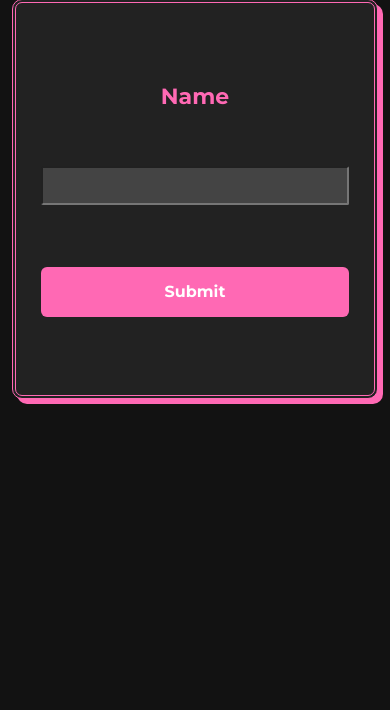
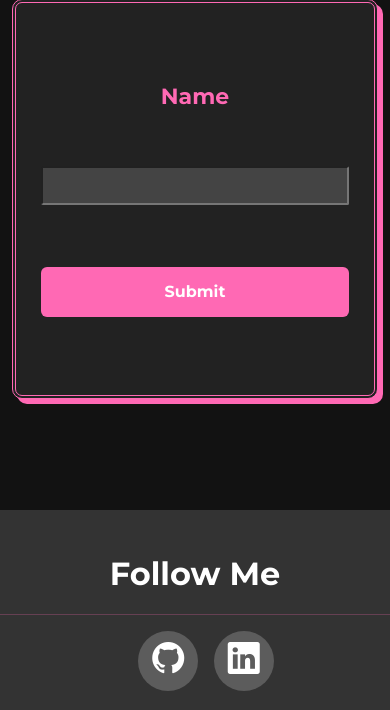
Before and after one commit to jaydeep080805/ToDoey, a Flask app: page /change_name in a window 390 px wide. Shown: the part 202-912 px from the top of the page. Before the commit the page ends 606 px from the top, so only its background shows below. Run offline with Flask 3, Linux system fonts and the light colour scheme; the visitor is signed in with stand-in values (Sample User, id 1); parts of the project's set-up code (start-up, migrations or seed data) failed here and were passed over; some libraries are stand-ins or nearby versions.

Commit message:
made footer stick to the bottom regardless of page, and added styling to the contact message box

```diff
--- a/ToDoey/static/css/styles.css
+++ b/ToDoey/static/css/styles.css
@@ -14,7 +14,11 @@
   --form-background: #222; /* Background color of forms */
 
   /* Task Card Hover Color */
-    --task-card-hover: rgb(246, 84, 225); /* Task card background color on hover */
+  --task-card-hover: rgb(
+    246,
+    84,
+    225
+  ); /* Task card background color on hover */
 
   /* Background Color */
   --background-col: #121212; /* Page background color */
@@ -26,6 +30,11 @@ body {
   color: var(--pink);
   font-family: "Montserrat", sans-serif;
   accent-color: var(--pink);
+  margin: 0;
+  padding: 0;
+  display: flex;
+  flex-direction: column;
+  min-height: 100vh;
 }
 
 /* Flash Messages Styles */
@@ -118,14 +127,14 @@ body {
 }
 
 #ToDoey::after {
-    content: '';
+  content: "";
   position: absolute;
   top: 50%; /* Adjust this as needed */
   left: 0;
   width: 0;
   height: 2px; /* Adjust thickness of the line */
   background: var(--pink); /* Color of the strikethrough */
-    animation: strikethrough 1s ease forwards;
+  animation: strikethrough 1s ease-in-out forwards;
 }
 
 /* Form Card Styles */
@@ -181,7 +190,7 @@ body {
 
 .btn:hover {
   background-color: var(--pink-hover);
-    color: #121212;
+  color: #383838;
 }
 
 /* the form in change_password.html */
@@ -324,68 +333,6 @@ body {
   margin: 12px 0;
 }
 
-/* footer (: */
-footer {
-    background-color: var(--grey-navbar);
-    bottom: 0;
-    width: 100%;
-    min-height: 20rem;
-}
-
-.footer-list-title {
-    font-size: 2rem;
-    color: white;
-}
-
-.footer-container {
-    display: grid;
-    grid-template-columns: repeat(4, 3fr);
-}
-
-.footer-col {
-    display: flex;
-    justify-content: center;
-    flex-direction: column;
-    align-items: center;
-    margin-top: 10%;
-    text-align: left;
-}
-
-.footer-col hr {
-    width: 35%;
-    transform: translate(20px, -16px);
-}
-
-.footer-list-item {
-    color: rgb(170, 170, 170);
-    width: min-content;
-    transition: ease 0.3s;
-    cursor: pointer;
-}
-
-.footer-list-item:hover {
-    transform: translate(10px, 0);
-    color: white;
-}
-
-ul .bi {
-    display: inline-block;
-    height: 40px;
-    width: 40px;
-    background-color: rgba(255, 255, 255, 0.2);
-    margin: 0 10px 10px 0;
-    text-align: center;
-    line-height: 40px;
-    border-radius: 50%;
-    color: #ffffff;
-    transition: all 0.5s ease;
-}
-
-ul .bi:hover {
-    color: #24262b;
-    background-color: #ffffff;
-}
-
 .notification-form {
   display: flex;
   flex-direction: column;
@@ -405,9 +352,79 @@ ul .bi:hover {
   align-items: center;
 }
 
+/* Styling for the footer section */
+footer {
+  background-color: var(
+    --grey-navbar
+  ); /* Background color using a custom variable */
+  width: 100%; /* Full width of the footer */
+  min-height: 10rem; /* Minimum height of the footer */
+  margin-top: auto; /* Automatically adjust top margin for positioning */
+}
+
+/* Styles for the container within the footer */
+.footer-container {
+  width: 25%; /* Set the width of the container */
+  margin: 0 auto; /* Center the container horizontally */
+}
+
+/* Styles for the title within the footer */
+.footer-list-title {
+  font-size: 2rem; /* Font size for the title */
+  color: white; /* Text color for the title */
+}
+
+/* Styles for the footer column */
+.footer-col {
+  bottom: 0; /* Position the footer at the bottom of its container */
+  display: flex; /* Use a flex display for its children */
+  align-items: center; /* Center the content vertically within the column */
+  justify-content: center; /* Center the content horizontally within the column */
+  flex-direction: column; /* Arrange the child elements in a vertical column */
+  height: 10rem; /* Set the height of the footer column */
+}
+
+/* Styles for social links within the footer */
+.footer-col .social-links a {
+  display: inline-block;
+  height: 40px; /* Height of the social link icons */
+  width: 40px; /* Width of the social link icons */
+  background-color: rgba(
+    255,
+    255,
+    255,
+    0.2
+  ); /* Background color with transparency */
+  margin: 0 10px 10px 0; /* Margin around the social link icons */
+  text-align: center;
+  line-height: 40px; /* Line height to vertically center the icon */
+  border-radius: 50%; /* Rounded shape for the icons */
+  color: #ffffff; /* Text color of the icons */
+  transition: all 0.5s ease; /* Smooth transition effect on hover */
+}
+
+/* Styles for social links on hover within the footer */
+.footer-col .social-links a:hover {
+  color: #24262b; /* Text color on hover */
+  background-color: #ffffff; /* Background color on hover */
+}
+
+/* Styles for the horizontal line separator within the footer */
+.footer-col hr {
+  position: relative;
+  display: block;
+  background: rgb(247, 102, 102); /* Background color of the separator */
+  height: 3px; /* Height of the separator line */
+  width: 100%; /* Full width of the separator */
+}
+
 /* make sure the mobile nav bar doesn't display */
 .mobile-navbar {
   display: none;
+}
+
+.contact-message-box {
+  height: 10rem;
 }
 
 @media (max-width: 768px) {
@@ -525,7 +542,25 @@ ul .bi:hover {
     padding: 12px 20px; /* Bigger tap target */
   }
 
-    footer {
-        display: none;
+  .footer-container {
+    width: 100%; /* Adjust width for mobile screens */
+  }
+
+  .footer-list-title {
+    font-size: 2rem; /* Reduce font size for mobile */
+  }
+
+  .footer-col {
+    /* Optional: Adjust flex properties for better mobile layout */
+    flex-direction: column;
+    justify-content: space-evenly;
+    margin-top: 2.5rem;
+  }
+
+  .footer-col .social-links a {
+    width: 60px; /* Adjust icon size for mobile */
+    height: 60px;
+    line-height: 55px;
+    font-size: 2rem;
   }
 }
```
Lines whose indentation alone changed are shown as unchanged.
